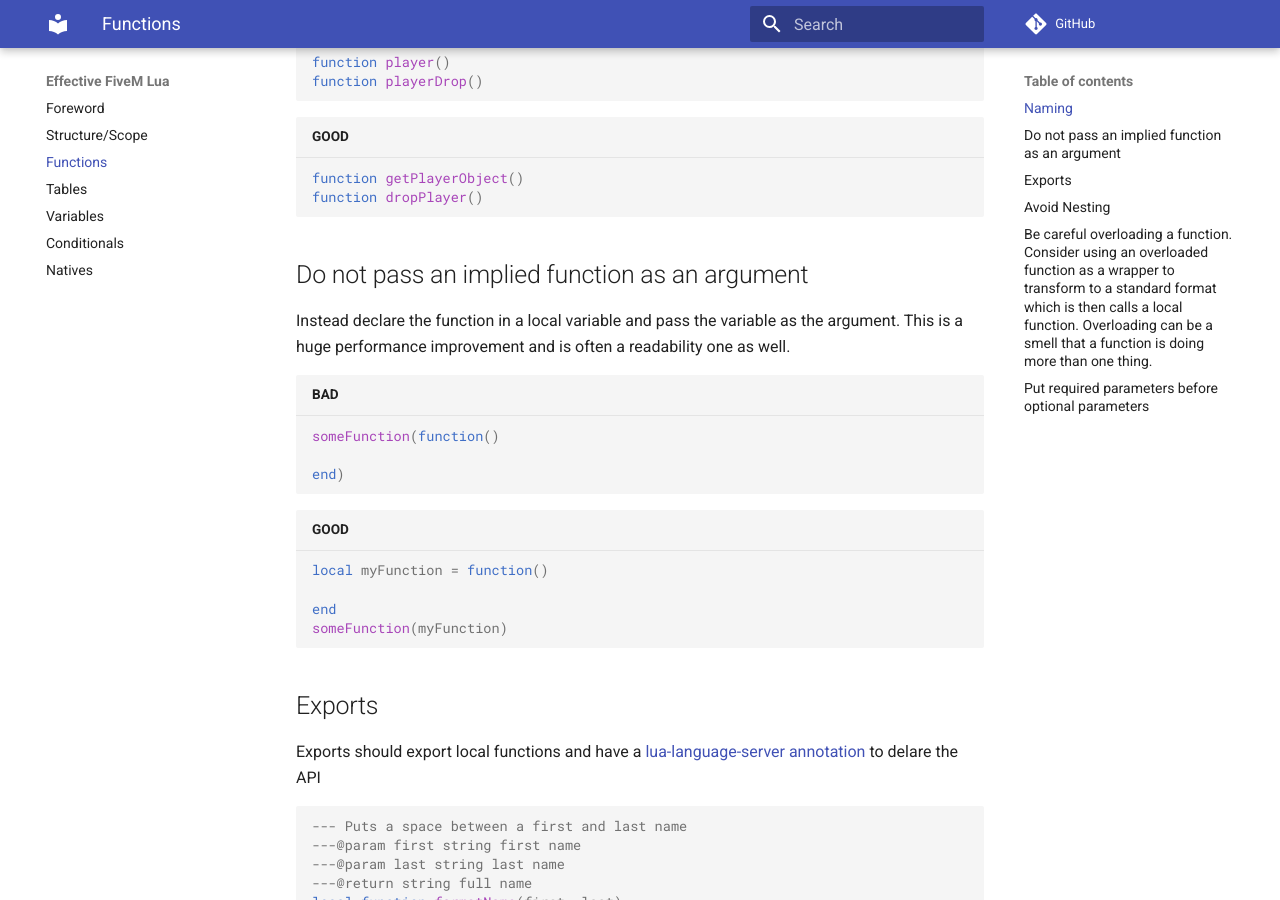
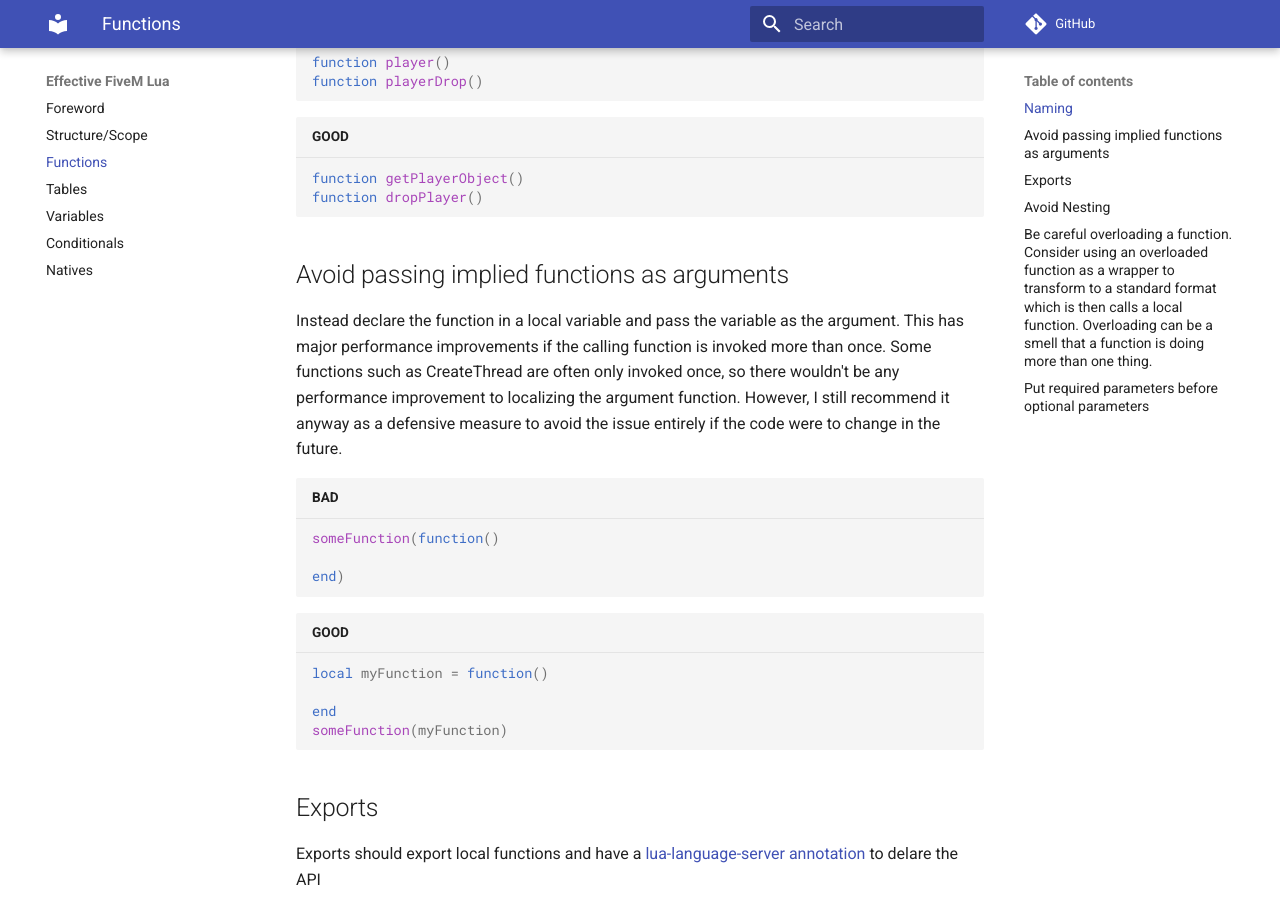
Before and after one commit to Manason/effective-fivem-lua, an MkDocs documentation site: the page built from docs/functions.md, in a window 1280 px wide and 900 px high, scrolled down 429 px. Built offline with MkDocs 1.6.1 and Material for MkDocs 9.7.7, drawn with Linux system fonts in a browser that asks for light colours; comment, search, counter and statistics services are not loaded.

Commit message:
fleshed out reasoning for implied argument functions and implied array indices

````diff
--- a/docs/functions.md
+++ b/docs/functions.md
@@ -16,8 +16,8 @@ function getPlayerObject()
 function dropPlayer()
 ```
 
-## Do not pass an implied function as an argument
-Instead declare the function in a local variable and pass the variable as the argument. This is a huge performance improvement and is often a readability one as well.
+## Avoid passing implied functions as arguments
+Instead declare the function in a local variable and pass the variable as the argument. This has major performance improvements if the calling function is invoked more than once. Some functions such as CreateThread are often only invoked once, so there wouldn't be any performance improvement to localizing the argument function. However, I still recommend it anyway as a defensive measure to avoid the issue entirely if the code were to change in the future.
 
 ```lua title="BAD"
 someFunction(function()
````
Also changed, not shown: docs/tables.md (+1 -0 lines).
